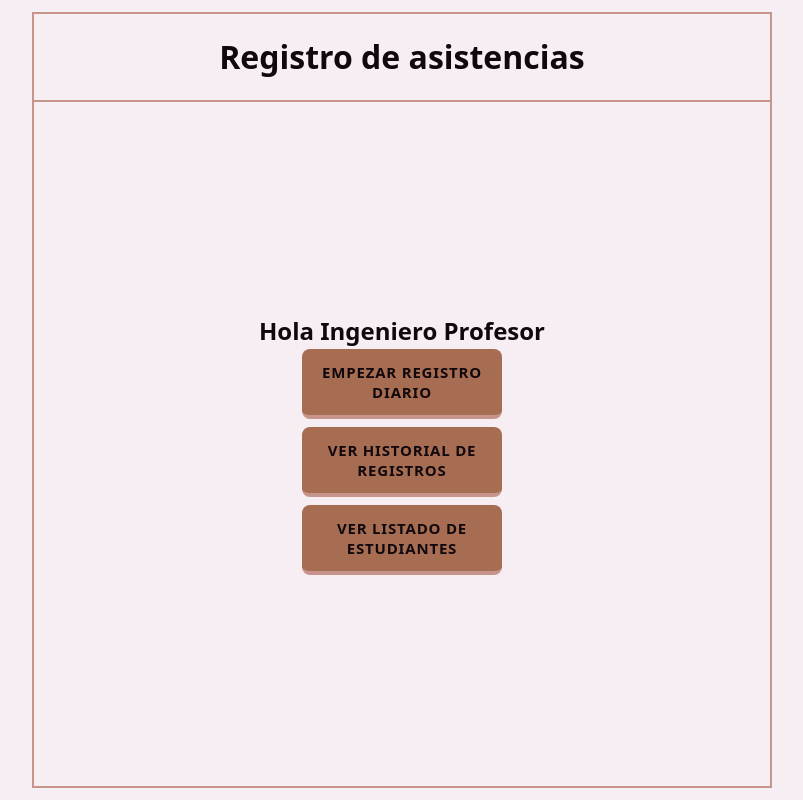
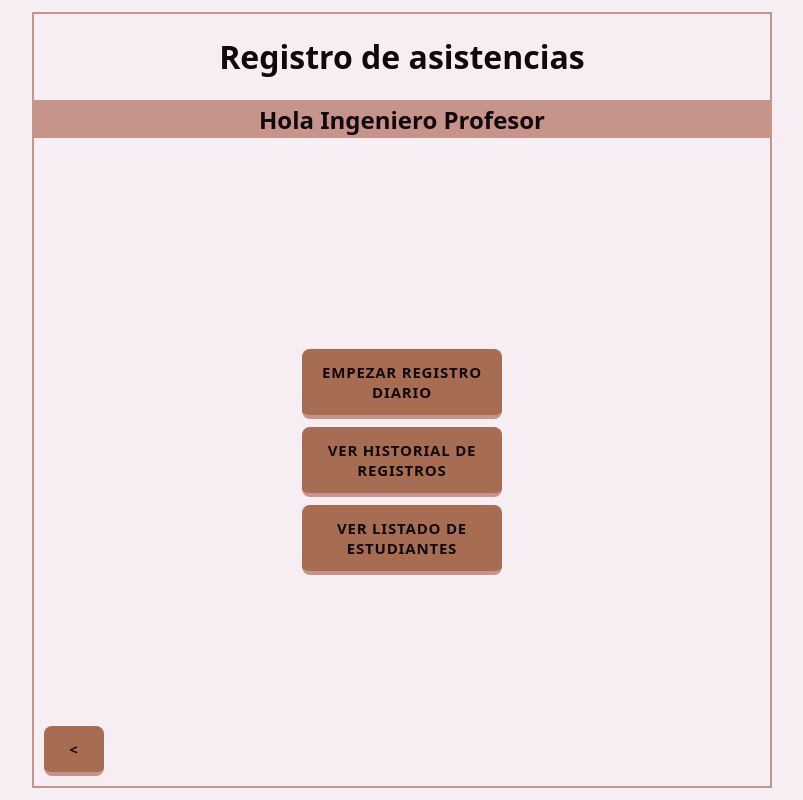
Before and after one commit to RicJDev/attendace-tracker, a React (Vite) app in the folder client/: page / in a window 1280 px wide. Shown: the whole page, without its empty margins (238-1041 px from the left). Built offline with nearby package versions, Linux system fonts and the light colour scheme.

Commit message:
feat: implementando layout de seccion

```diff
--- a/client/src/main.tsx
+++ b/client/src/main.tsx
@@ -17,12 +17,12 @@ createRoot(document.getElementById('root')!).render(
           path='debug'
           element={<Debug />}
         />
-        <Route
-          index
-          element={<Welcome />}
-        />
 
         <Route element={<RouteLayout />}>
+          <Route
+            index
+            element={<Welcome />}
+          />
           <Route
             path='daily'
             element={<Daily />}
--- a/client/src/pages/Debug.tsx
+++ b/client/src/pages/Debug.tsx
@@ -1,5 +1,4 @@
-import { StudentList } from '../components/StudentList'
-import { mockStudents } from '../mock/students'
+import { RouteLayout } from '../layouts/RouteLayout'
 import './Debug.css'
 
 export function Debug() {
@@ -11,7 +10,7 @@ export function Debug() {
       </header>
 
       <main>
-        <StudentList students={mockStudents} />
+        <RouteLayout />
       </main>
     </div>
   )
--- a/client/src/pages/History.tsx
+++ b/client/src/pages/History.tsx
@@ -1,7 +1,9 @@
+import { SectionLayout } from '../layouts/SectionLayout'
+
 export function History() {
   return (
-    <>
-      <h1>Hello from /history</h1>
-    </>
+    <SectionLayout name='Historial De Registros'>
+      <h2>En desarrollo...</h2>
+    </SectionLayout>
   )
 }
--- a/client/src/pages/Students.tsx
+++ b/client/src/pages/Students.tsx
@@ -1,7 +1,9 @@
+import { SectionLayout } from '../layouts/SectionLayout'
+
 export function Students() {
   return (
-    <>
-      <h1>Hello from /students </h1>
-    </>
+    <SectionLayout name='Listado De Estudiantes'>
+      <h2>En desarrollo...</h2>
+    </SectionLayout>
   )
 }
--- a/client/src/pages/Welcome.css
+++ b/client/src/pages/Welcome.css
@@ -1,3 +1,10 @@
+.welcome-container {
+  display: flex;
+  flex-direction: column;
+  justify-content: center;
+  align-items: center;
+}
+
 .welcome-nav {
   display: flex;
   flex-direction: column;
--- a/client/src/pages/Welcome.tsx
+++ b/client/src/pages/Welcome.tsx
@@ -1,15 +1,14 @@
 import './Welcome.css'
 import { Button } from '../components/Button'
-import { MainLayout } from '../layouts/MainLayout'
+import { SectionLayout } from '../layouts/SectionLayout'
 import { useNavigate } from 'react-router'
 
 export function Welcome() {
   const navigate = useNavigate()
 
   return (
-    <MainLayout>
-      <h2>Hola Ingeniero Profesor</h2>
-
+    <SectionLayout name='Hola Ingeniero Profesor'>
+      <div className='welcome-container'>
         <nav className='welcome-nav'>
           <ul>
             <li>
@@ -38,6 +37,7 @@ export function Welcome() {
             </li>
           </ul>
         </nav>
-    </MainLayout>
+      </div>
+    </SectionLayout>
   )
 }
```
Lines whose indentation alone changed are shown as unchanged.
